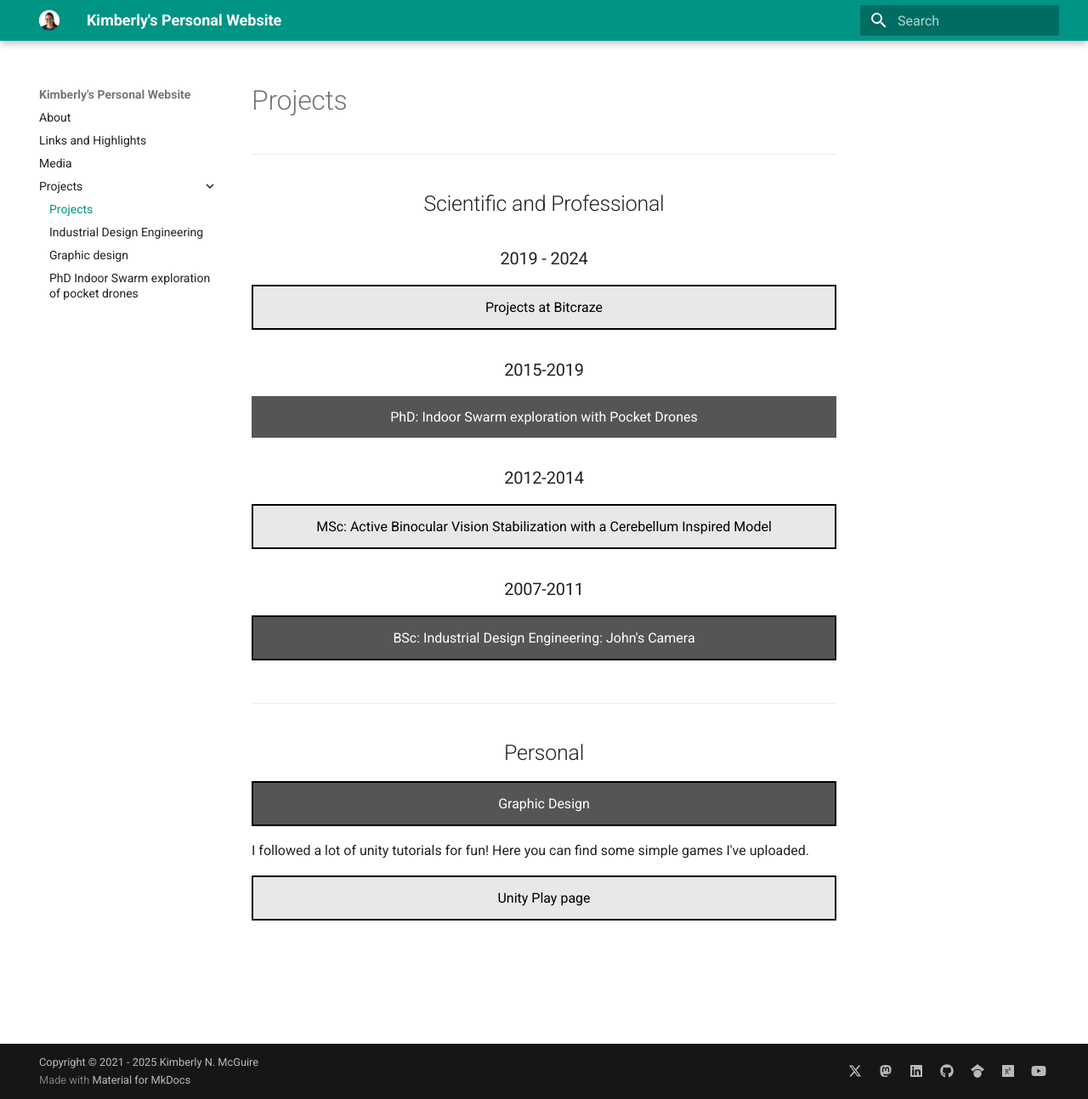
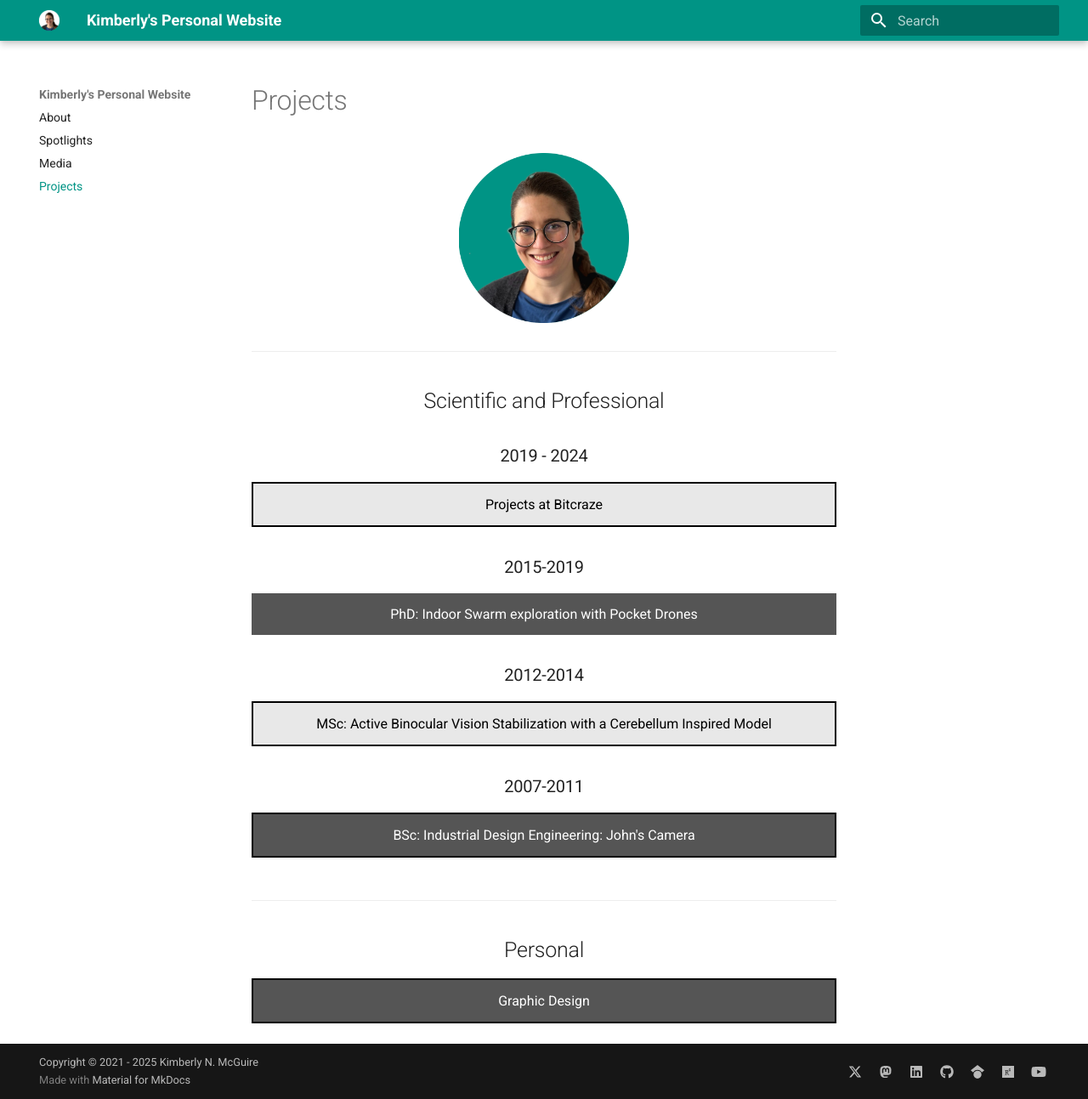
Before and after one commit to knmcguire/knmcguire.github.io, an MkDocs documentation site: the page built from docs/projects.md, in a window 1280 px wide and 1293 px high. Shown: the whole window at 85% size. Built offline with MkDocs 1.6.1 and Material for MkDocs 9.7.7, drawn with Linux system fonts in a browser that asks for light colours.

Commit message:
slimmed projects and biography

```diff
--- a/docs/projects/index.md
+++ b/docs/projects.md
@@ -1,8 +1,10 @@
 ---
-layout: page
 title: "Projects"
-permalink: /projects/
 ---
+
+<p align="center">
+<img width="200" height="200" src="/images/kim_background.png">
+</p>
 
 
 ___
@@ -78,19 +80,3 @@
         font-size: 16px;
         width: 100%;
         cursor: pointer">Graphic Design</button></a>
-
-
-I followed a lot of unity tutorials for fun! Here you can find some simple games I've uploaded.
-  <br/>
-
-<a href="https://play.unity.com/u/knmcguire"><button style="background-color: #E8E8E8;
-        border: 2px solid black;
-        color: black;
-        padding: 15px 32px;
-        text-align: center;
-        text-decoration: none;
-        display: inline-block;
-        font-size: 16px;
-        width: 100%;
-        cursor: pointer">
-Unity Play page</button></a>
--- a/mkdocs.yml
+++ b/mkdocs.yml
@@ -10,6 +10,8 @@
     accent: green
 
 site_dir: _site
+
+not_in_nav: projects/*
 
 extra:
   social:
```
Also changed, not shown: docs/index.md (+2 -19 lines), docs/ln.md (+10 -58 lines), docs/press.md (+10 -4 lines).
